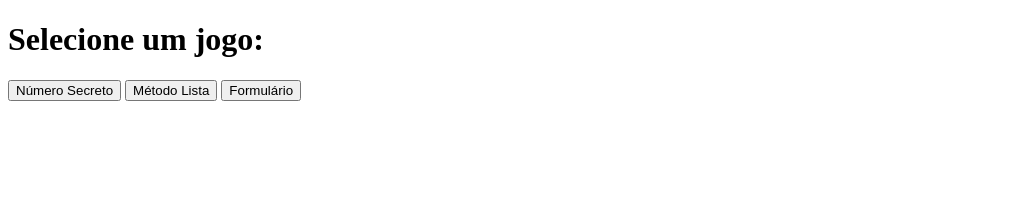
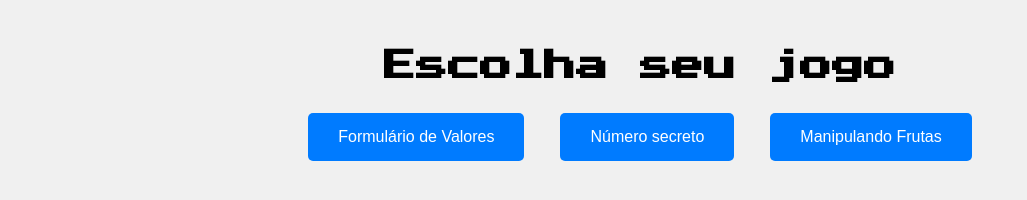
Before and after one commit to FerSouzza/projeto2, a plain HTML site: page index.html in a window 1280 px wide. Shown: the whole page, without its empty margins (0-1027 px from the left). Drawn offline with Linux system fonts and the light colour scheme.

Commit message:
Update index.html

```diff
--- a/index.html
+++ b/index.html
@@ -2,20 +2,18 @@
 <html lang="pt-BR">
 <head>
   <meta charset="UTF-8" />
-  <title>Meus Jogos</title>
-  <link rel="stylesheet" href="estilos.css" />
+  <meta name="viewport" content="width=device-width, initial-scale=1.0" />
+  <title>Minha Aplicação Web</title>
+  <link rel="stylesheet" href="styles.css" />
 </head>
 <body>
-  <h1>Selecione um jogo:</h1>
-  <div id="menu">
-    <button onclick="carregarJogo('JogoNumeroSecreto')">Número Secreto</button>
-    <button onclick="carregarJogo('exemplometodolista')">Método Lista</button>
-    <button onclick="carregarJogo('formulario')">Formulário</button>
-  </div>
+  <h1>Escolha seu jogo</h1>
 
-  <div id="conteudo">
+  <button onclick="jogoUm()">Formulário de Valores</button>
+  <button onclick="jogoDois()">Número secreto</button>
+  <button onclick="jogoTres()">Manipulando Frutas</button>
 
-  </div>
+  <div id="conteudo"></div>
 
   <script src="script.js"></script>
 </body>
```
